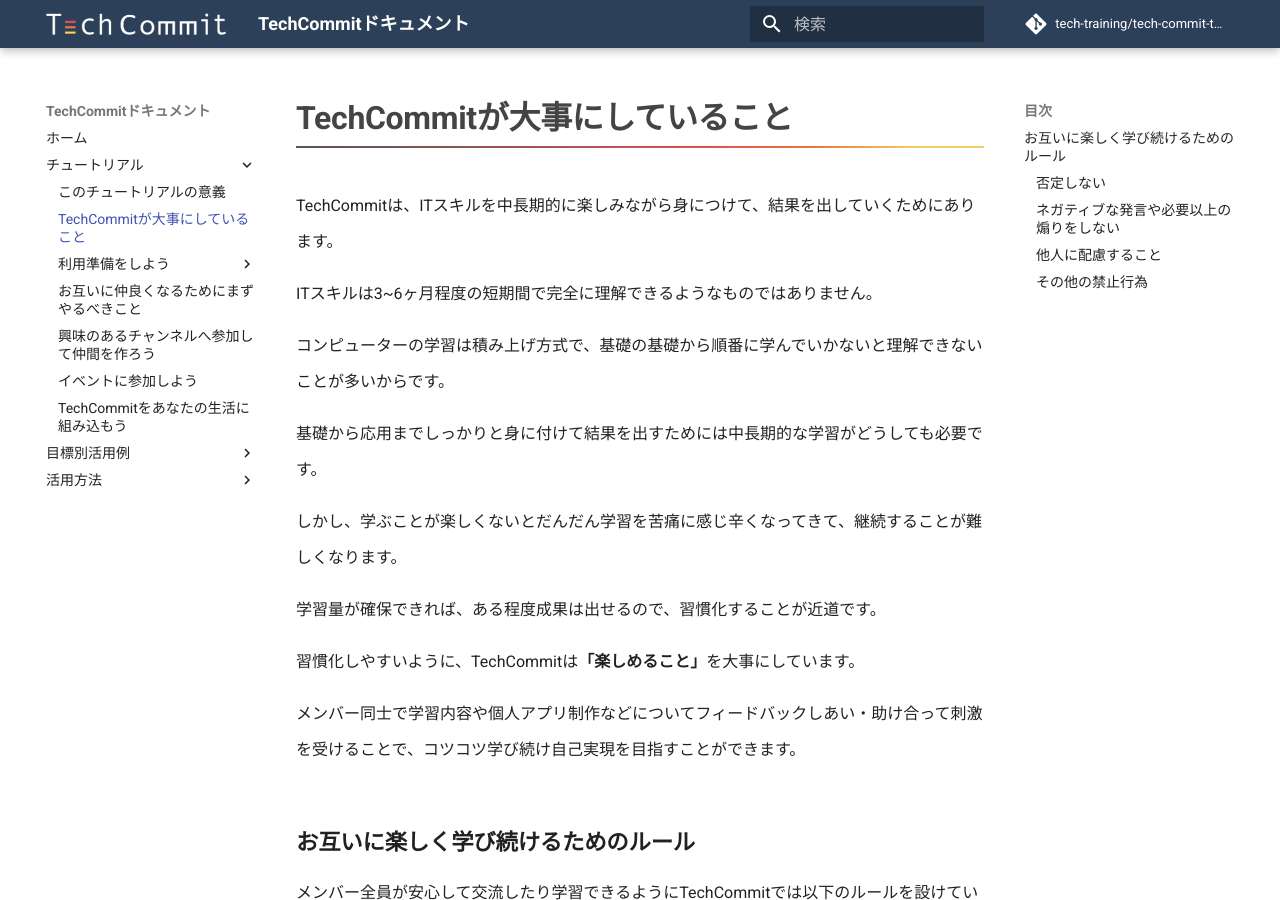
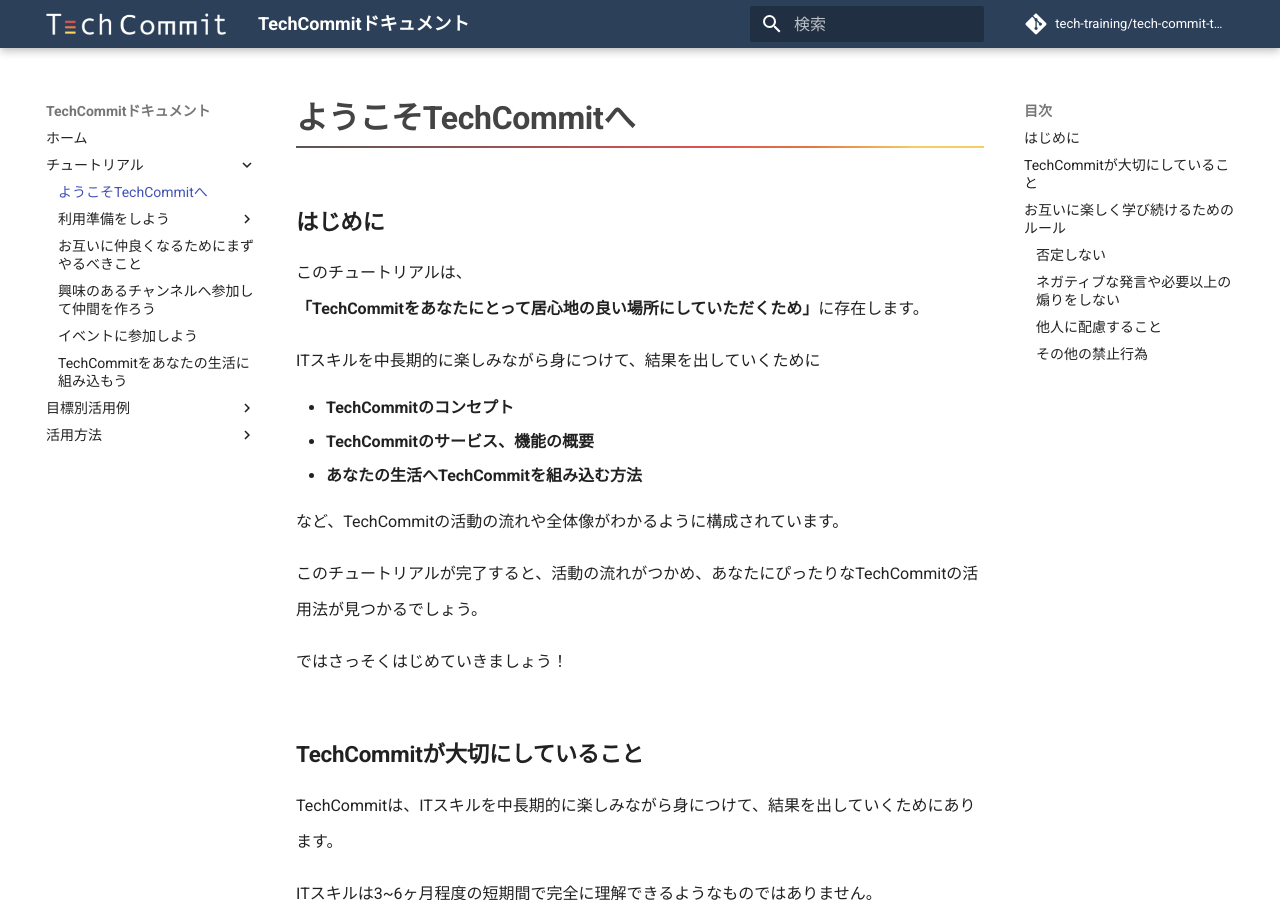
Before and after one commit to tech-training/tech-commit-doc, an MkDocs documentation site: the page built from docs/tutorial/about.md, in a window 1280 px wide and 900 px high. Built offline with MkDocs 1.6.1 and Material for MkDocs 9.7.7, drawn with Linux system fonts in a browser that asks for light colours; comment, search, counter and statistics services are not loaded.

Commit message:
初めに見せたい内容が見えないのでチュートリアル導入ページを統合

```diff
--- a/docs/tutorial/techcommit-concept.md
+++ b/docs/tutorial/about.md
@@ -1,3 +1,21 @@
+## はじめに
+
+このチュートリアルは、**「TechCommitをあなたにとって居心地の良い場所にしていただくため」**に存在します。
+
+ITスキルを中長期的に楽しみながら身につけて、結果を出していくために
+
+- **TechCommitのコンセプト**
+- **TechCommitのサービス、機能の概要**
+- **あなたの生活へTechCommitを組み込む方法**
+
+など、TechCommitの活動の流れや全体像がわかるように構成されています。
+
+このチュートリアルが完了すると、活動の流れがつかめ、あなたにぴったりなTechCommitの活用法が見つかるでしょう。
+
+ではさっそくはじめていきましょう！
+
+## TechCommitが大切にしていること
+
 TechCommitは、ITスキルを中長期的に楽しみながら身につけて、結果を出していくためにあります。
 
 ITスキルは3~6ヶ月程度の短期間で完全に理解できるようなものではありません。
@@ -15,21 +33,26 @@
 メンバー同士で学習内容や個人アプリ制作などについてフィードバックしあい・助け合って刺激を受けることで、コツコツ学び続け自己実現を目指すことができます。
 
 ## お互いに楽しく学び続けるためのルール
+
 メンバー全員が安心して交流したり学習できるようにTechCommitでは以下のルールを設けています。
 
 ### 否定しない
+
 人格を否定したり、他の人の考えや意見を否定することは厳禁です。
 
 ### ネガティブな発言や必要以上の煽りをしない
+
 客観的な意見や指摘、議論をしたいなどであれば建設的な会話ができるので問題ありませんが、ただ他人の悪口を言ったり極端な考えの発言は禁止です。
 
 それを聞いても周りの人は良い気分にはなりませんし、有益でもないからです。
 
 ### 他人に配慮すること
+
 オンラインだとリアルとは違って言い方がきつくなったりする方がいますが、オンラインもリアルと変わりません。
 インターネットの向こうには人間がいることを意識せず、言葉遣いや伝え方に気を遣えない方は参加をお断りします。
 
 ### その他の禁止行為
+
 その他、禁止事項は利用規約をご確認ください。（上記のルールにも関連します）
 
 [TechCommit利用規約：第7条（禁止事項）](https://github.com/tech-training/tech_commit-terms_of_service#%E7%AC%AC7%E6%9D%A1%E7%A6%81%E6%AD%A2%E4%BA%8B%E9%A0%85)
--- a/mkdocs.yml
+++ b/mkdocs.yml
@@ -30,8 +30,7 @@
 nav:
 - ホーム: index.md
 - チュートリアル:
-  - このチュートリアルの意義: tutorial/tutorial-significance.md
-  - TechCommitが大事にしていること: tutorial/techcommit-concept.md
+  - "ようこそTechCommitへ": tutorial/about.md
   - 利用準備をしよう:
     - Slackアプリのインストール方法: tutorial/install-slack.md
     - Zoomのインストール方法: tutorial/install-zoom.md
```
Also changed, not shown: docs/tutorial/tutorial-significance.md (deleted, +0 -15 lines).
